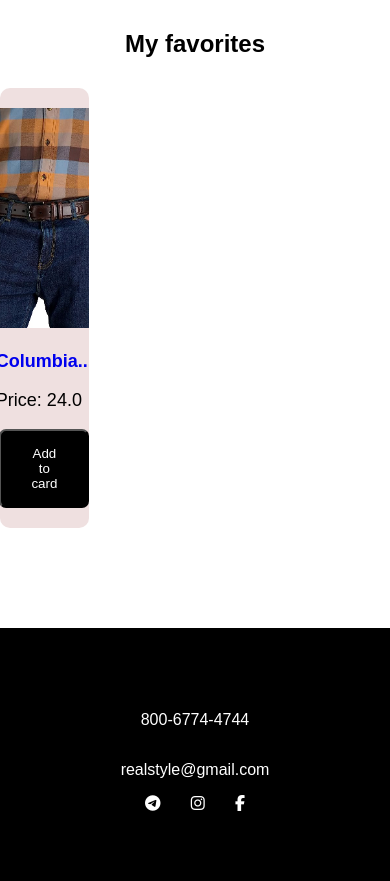
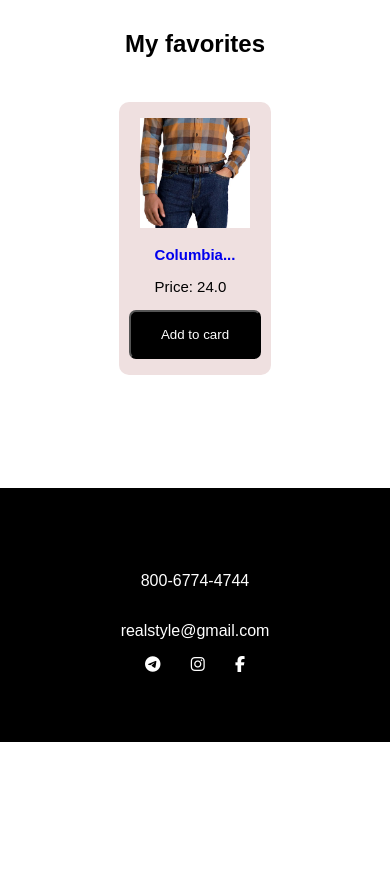
Before and after one commit to deus99999/Flask_style_shop, a Flask app: page /favorite in a window 390 px wide. Shown: the part 212-1093 px from the top of the page. After the commit the page ends 954 px from the top, so only its background shows below. Run offline with Flask 3, Linux system fonts and the light colour scheme; a user stored in the database is signed in; data comes from the database, SQL or seed files in the repository; both versions use the stored data as it was after the commit; some libraries are stand-ins or nearby versions.

Commit message:
fix favorites style

```diff
--- a/static/css/styleFavorite.css
+++ b/static/css/styleFavorite.css
@@ -45,3 +45,25 @@
     color: orange;
     cursor: pointer;
 }
+
+@media (max-width: 1000px) {
+	.titles {
+		display: flex;
+		padding: 1%;
+		flex-wrap: wrap;
+		justify-content: center;
+	}
+
+	.titles .favorite_item img {
+		width: 110px;
+		height: 110px;
+	}
+
+	.titles .favorite_item {
+		margin: 10px;
+		font-size: 15px;
+		min-height: 253px;
+		padding: 10px;
+		border-radius: 10px;
+	}
+}
--- a/templates/favorite.html
+++ b/templates/favorite.html
@@ -30,9 +30,9 @@
 					</a>
 					<div class="purchase_info">
 						<a href="{{ url_for('product_detail', product_id=product['product_id']) }}">
-							<p><strong>{{ product.title|truncate(15) }}</strong></p>
+							<p><strong>{{ product.title|truncate(20) }}</strong></p>
 						</a>
-						<p>Price: {{ product.price_for_one }}</p>
+						<p>Price: {{ product.price }}</p>
 					</div>
 					<form action="{{ url_for('add_to_cart', product_id=product['product_id']) }}" method="GET" enctype="multipart/form-data">
 						<button type="submit">Add to card</button>
--- a/views.py
+++ b/views.py
@@ -153,16 +153,18 @@ def show_products_of_category(category_id):
 @app.route("/<int:product_id>")
 def product_detail(product_id):
     product = Product.query.filter_by(id=product_id).first()
-
-    if not current_user.is_authenticated:
-        favorite_items = session.get('favorite')
-        favorites_id_list = [int(product_id) for product_id in favorite_items]
-        return render_template("/product_detail.html", product=product, favorites_id_list=favorites_id_list)
+    print(product.id)
 
     if current_user.is_authenticated:
         favorite_list = get_favorite_list()
         favorite_list = [fav.id for fav in favorite_list]
         return render_template("/product_detail.html", product=product, favorite_list=favorite_list)
+    else:
+        if session.get('favorite'):
+            favorite_items = session.get('favorite')
+            print(favorite_items)
+            favorites_id_list = [int(product_id) for product_id in favorite_items]
+            return render_template("/product_detail.html", product=product, favorites_id_list=favorites_id_list)
 
     return render_template("/product_detail.html", product=product)
 
```
Also changed, not shown: static/css/styleCart.css (+4 -4 lines), instance/database.db, static/images/Categories/Accessories/2.jpg (added), static/images/Categories/Accessories/71I6A3RwTxL._AC_UX679_.jpg (added), static/images/Categories/Accessories/71uQ8SG1skL._AC_UX679_.jpg (added), static/images/Categories/T-shirts/61nrJuW+GJL._AC_UX569_.jpg (added), static/images/Categories/T-shirts/717ytG+AueL._AC_UX569_.jpg (renamed from static/images/Categories/Bags/717ytG+AueL._AC_UX569_.jpg), static/images/Categories/T-shirts/71isvpIjZXL._AC_UX569_.jpg (added), static/images/Categories/T-shirts/81UREKKTeeL._AC_UX569_.jpg (added), static/images/Categories/T-shirts/81oTmSS7J3L._AC_UX569_.jpg (added), static/images/Categories/T-shirts/914A-7869WL._AC_UX569_.jpg (added), static/images/Categories/T-shirts/T-shirts.jpg (added), static/images/team/PicsArt_05-08-07.50.52.jpg (added).
